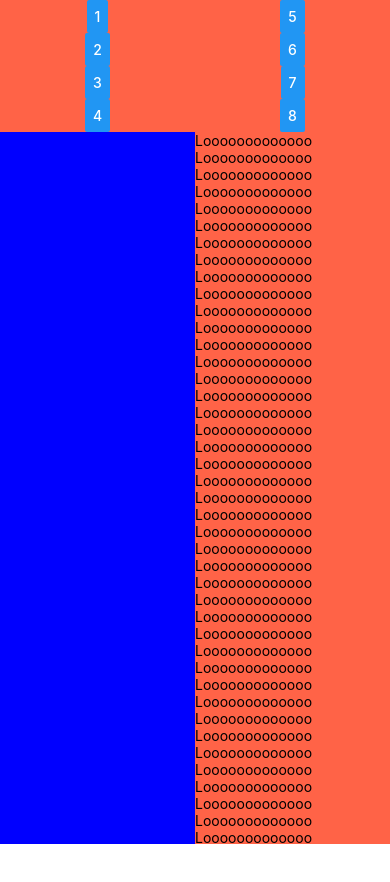
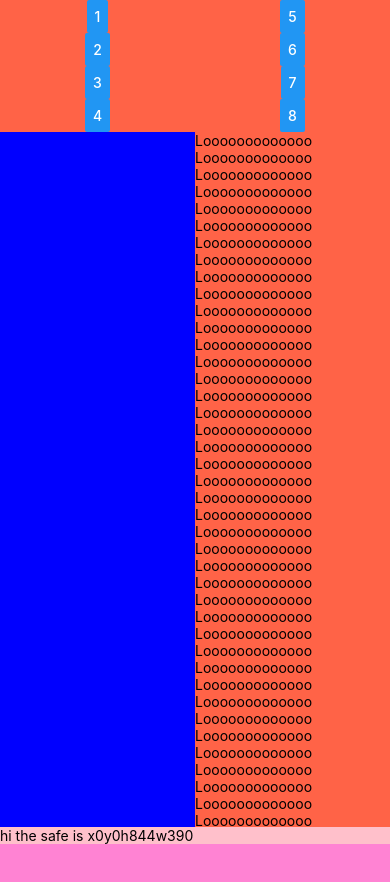
Before and after one commit to JeppeGivskud/Projekt-8---PDP2020, a React Native app in the folder App interface/HabitPageExample/: screen / in a window 390 px wide. Shown: the top 882 px of the page. Before the commit the page ends 844 px from the top, so only its background shows below. Built offline with nearby package versions, Linux system fonts and the light colour scheme.

Commit message:
A red box is drawn at the bottom of the safe zone

```diff
--- a/App interface/HabitPageExample/App.js
+++ b/App interface/HabitPageExample/App.js
@@ -6,15 +6,40 @@ import {
     ScrollView,
     SafeAreaView,
     StatusBar,
+    Dimensions,
 } from "react-native";
+
+import { useState } from "react";
 //import Ellipsis from "./components/ellipsis";
 
 export default function App() {
+    const [safeAreaDimensions, setSafeAreaDimensions] = useState({
+        x: 1,
+        y: 1,
+        width: 1,
+        height: 1,
+    });
+
+    const handleSafeAreaLayout = (event) => {
+        const { x, y, width, height } = event.nativeEvent.layout;
+        setSafeAreaDimensions({ x, y, width, height });
+    };
+
     return (
-        <View style={{ flex: 1, backgroundColor: "pink" }}>
-            <SafeAreaView style={{ flex: 1 }}>
-                <StatusBar barStyle=""></StatusBar>
-
+        <View
+            style={{
+                flex: 1,
+                backgroundColor: "pink",
+                alignContent: "space-around",
+            }}
+        >
+            <SafeAreaView style={{ flex: 1 }} onLayout={handleSafeAreaLayout}>
+                <StatusBar
+                    hidden={false}
+                    barStyle="dark-content"
+                    networkActivityIndicatorVisible={false}
+                    showHideTransition="fade"
+                ></StatusBar>
                 <ScrollView style={{ flex: 1 }}>
                     <View style={styles.container}>
                         <View style={styles.column}>
@@ -58,7 +83,22 @@ export default function App() {
                         </View>
                     </View>
                 </ScrollView>
+                <Text>
+                    hi the safe is x{safeAreaDimensions.x}y
+                    {safeAreaDimensions.y}h{safeAreaDimensions.height}w
+                    {safeAreaDimensions.width}
+                </Text>
             </SafeAreaView>
+            <View
+                style={[
+                    styles.overlayBottom,
+                    {
+                        width: safeAreaDimensions.width,
+                        top: safeAreaDimensions.height,
+                        height: 200,
+                    },
+                ]}
+            ></View>
         </View>
     );
 }
@@ -78,4 +118,10 @@ const styles = StyleSheet.create({
         justifyContent: "center",
         backgroundColor: "tomato",
     },
+    overlayBottom: {
+        position: "absolute",
+        width: "100%",
+        backgroundColor: "rgba(255,100,200,0.8)", // semi-transparent red
+        zIndex: 10, // ensure it's above other components
+    },
 });
```
